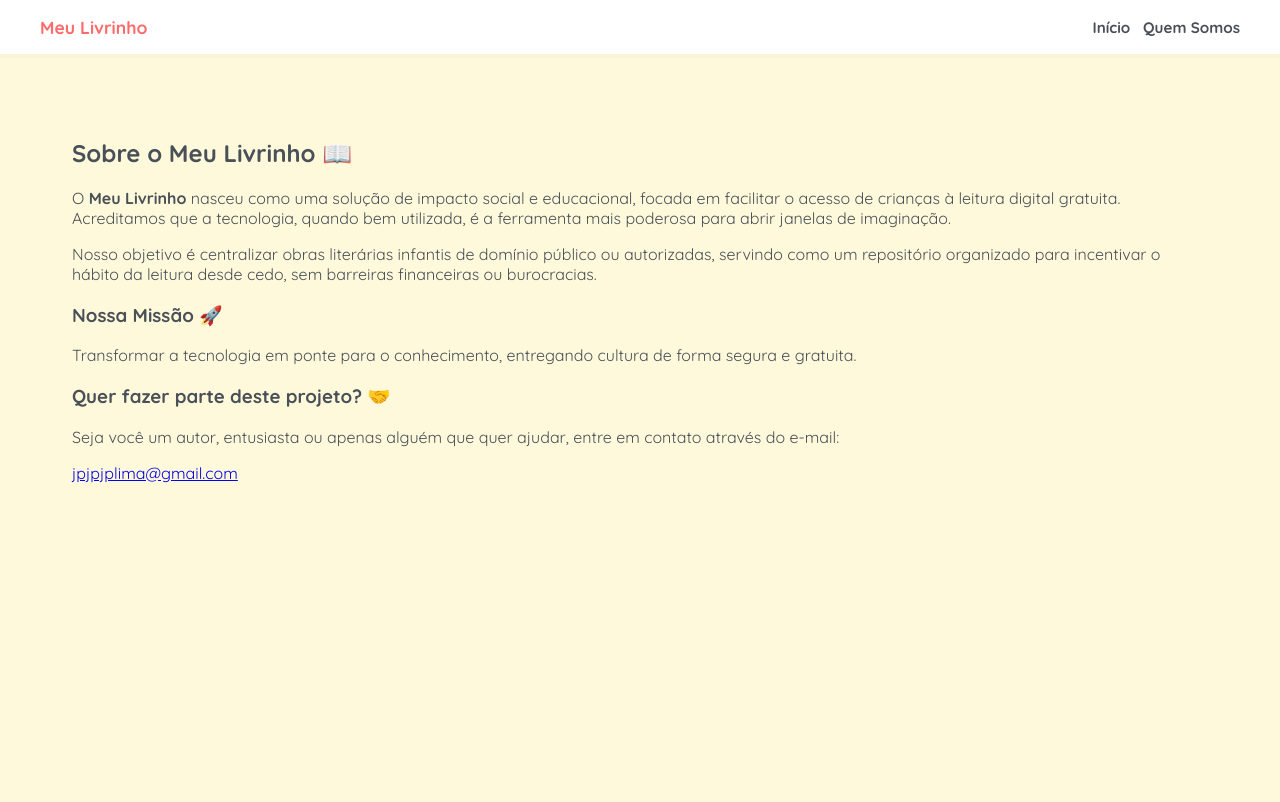
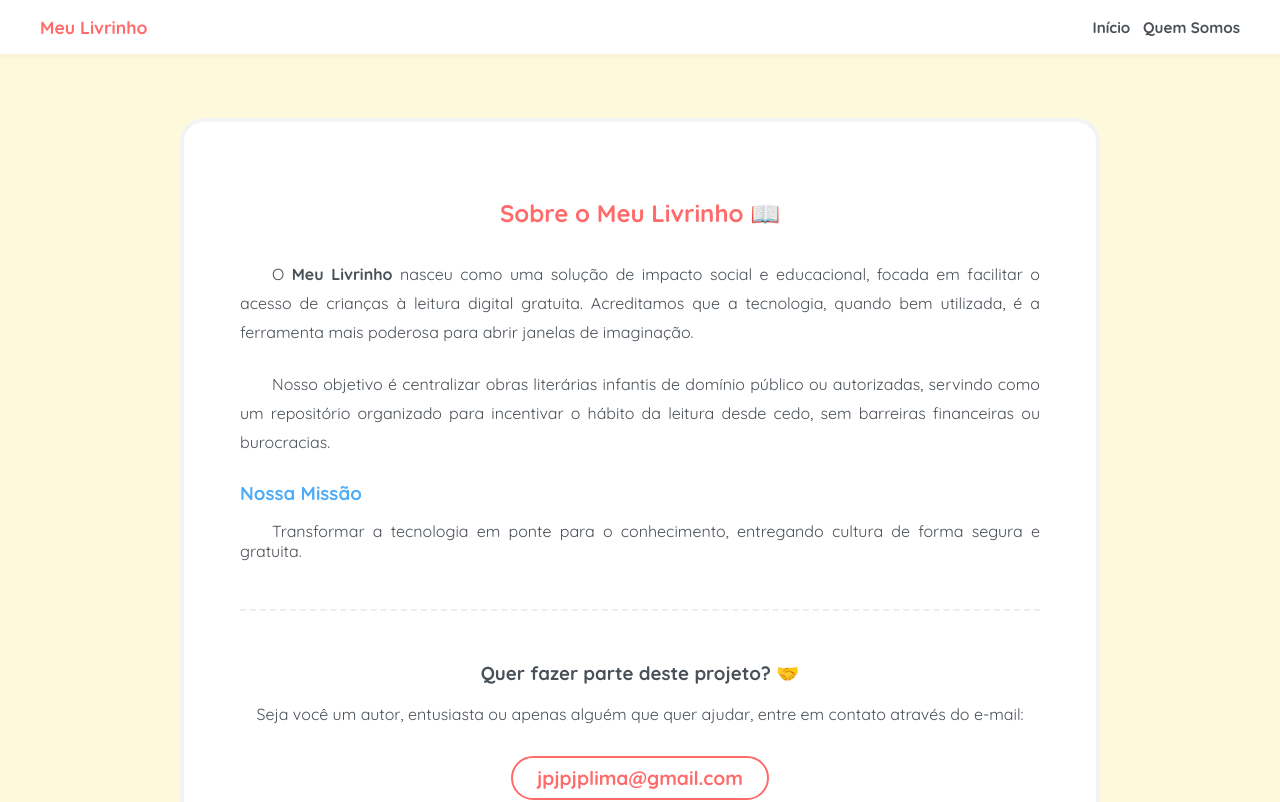
Before and after one commit to Jotajhones/meulivrinho-web, a React (Vite) app: page /quem-somos in a window 1280 px wide. Shown: the top 802 px of the page. Built offline with nearby package versions, Linux system fonts and the light colour scheme.

Commit message:
FIX: style em QuemSomos.jsx

```diff
--- a/src/pages/QuemSomos/QuemSomos.css
+++ b/src/pages/QuemSomos/QuemSomos.css
@@ -28,15 +28,16 @@
 .ident {
   text-indent: 2rem;
   margin-bottom: 1.5rem;
+  text-align: justify;
 }
 
-.mission-box {
+/* .mission-box {
   background: #fffbeb;
   padding: 2rem;
   border-left: 10px solid var(--accent);
   border-radius: 15px;
   margin: 3rem 0;
-}
+} */
 
 .mission-box h3 {
   color: var(--secondary);
--- a/src/pages/QuemSomos/QuemSomos.jsx
+++ b/src/pages/QuemSomos/QuemSomos.jsx
@@ -1,3 +1,5 @@
+import "./QuemSomos.css"
+
 function QuemSomos() {
   return (
     <div className="container about-page">
@@ -19,8 +21,8 @@
         </div>
 
         <div className="mission-box">
-          <h3>Nossa Missão 🚀</h3>
-          <p>Transformar a tecnologia em ponte para o conhecimento, entregando cultura de forma segura e gratuita.</p>
+          <h3>Nossa Missão</h3>
+          <p className="ident">Transformar a tecnologia em ponte para o conhecimento, entregando cultura de forma segura e gratuita.</p>
         </div>
 
         <div className="contact-invite">
```
